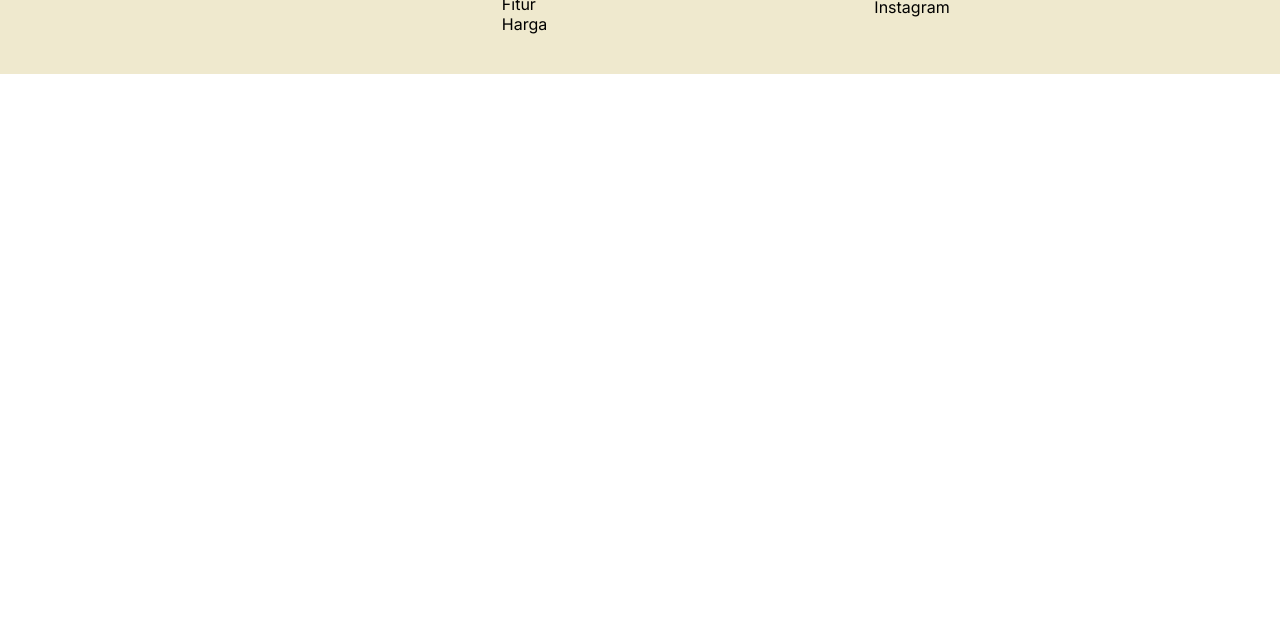
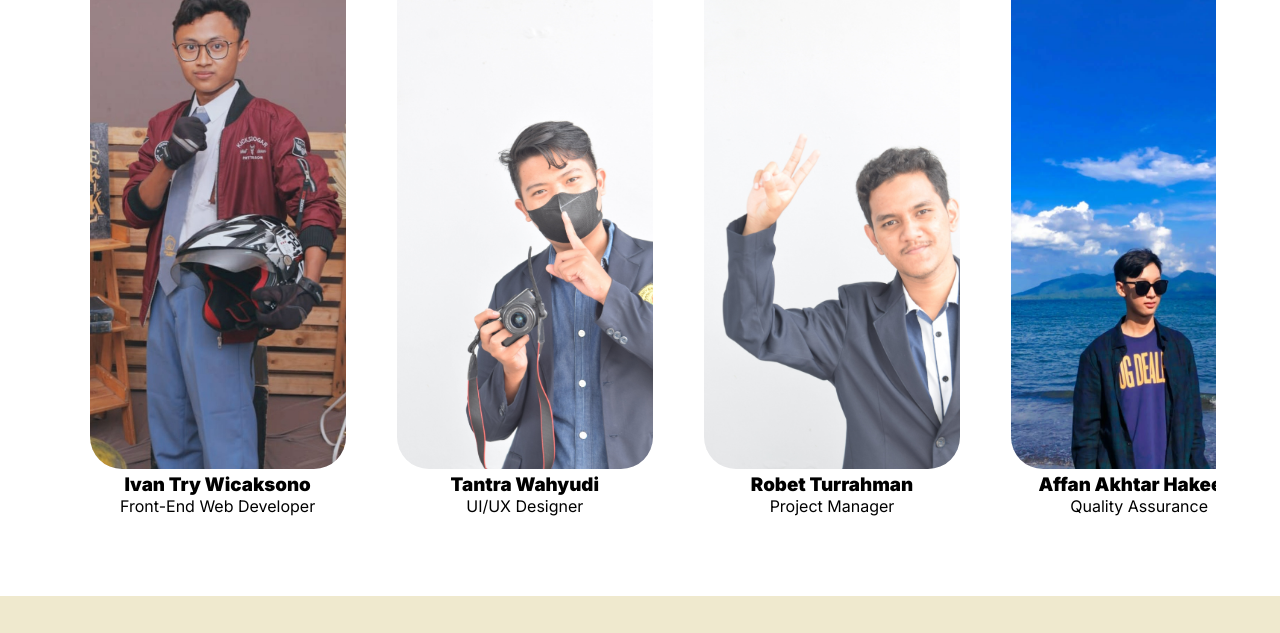
Before and after one commit to ivantrywicaksono/projek-akhir-imk1, a plain HTML site: page index.html in a window 1280 px wide. Shown: the part 3725-4358 px from the top of the page. Before the commit the page ends 3799 px from the top, so only its background shows below. Drawn offline with Linux system fonts and the light colour scheme.

Commit message:
pengembang

```diff
--- a/index.html
+++ b/index.html
@@ -135,7 +135,48 @@
     </article>
 
     <div id="pengembang">
+      <h1>TIM PENGEMBANG</h1>
+      <div class="row">
+        <figure>
+          <img src="./assets/ivan.jpg" alt="">
+          <figcaption>
+            <h3>Ivan Try Wicaksono</h3>
+            <p>Front-End Web Developer</p>
+          </figcaption>
+        </figure>
 
+        <figure>
+          <img src="./assets/tantra.jpg" alt="">
+          <figcaption>
+            <h3>Tantra Wahyudi</h3>
+            <p>UI/UX Designer</p>
+          </figcaption>
+        </figure>
+
+        <figure>
+          <img src="./assets/robet fix.jpg" alt="">
+          <figcaption>
+            <h3>Robet Turrahman</h3>
+            <p>Project Manager</p>
+          </figcaption>
+        </figure>
+
+        <figure>
+          <img src="./assets/affan.jpg" alt="">
+          <figcaption>
+            <h3>Affan Akhtar Hakeem</h3>
+            <p>Quality Assurance</p>
+          </figcaption>
+        </figure>
+        <figure>
+          <img src="./assets/wildan.jpg" alt="">
+          <figcaption>
+            <h3>Fanny Wildan Fuady</h3>
+            <p>Graphic Designer</p>
+          </figcaption>
+        </figure>
+        </div>
+      </div>
     </div>
   </main>
   <footer class="row">
--- a/style.css
+++ b/style.css
@@ -236,6 +236,31 @@ article p {
   text-indent: 1em;
   font-size: 1.2rem;
 }
+#pengembang img {
+  width: 20vw;
+  height: 70vh;
+  object-fit: cover;
+}
+#pengembang {
+  margin-top: 4em;
+}
+#pengembang h1 {
+  text-align: center;
+  margin-bottom: 2em;
+}
+#pengembang figcaption {
+  text-align: center;
+}
+#pengembang .row {
+  justify-content: space-between;
+  overflow-x: auto;
+}
+#pengembang .row figure img {
+  border-radius: 2em;
+}
+#pengembang .row figure {
+  margin: 0 2vw;
+}
 footer {
   justify-content: space-between;
 }
```
Also changed, not shown: assets/affan.jpg (added), assets/ivan.jpg (added), assets/robet fix.jpg (added), assets/tantra.jpg (added), assets/wildan.jpg (added).
